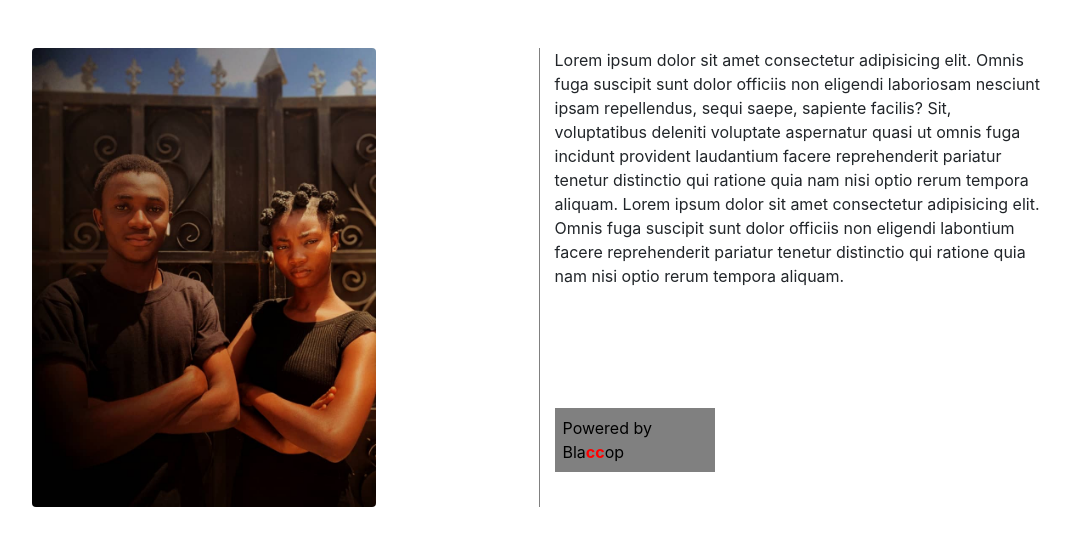
After one commit to Francisop/belllsNote, a Django app: page /about-us/ in a window 1280 px wide. The commit adds this page. Shown: the top 554 px of the page, without its empty margins (101-1172 px from the left). Run offline with Django 3.2, Linux system fonts and the light colour scheme; some libraries are stand-ins or nearby versions.

Commit message:
chore: about us page 75% coomplete

```diff
--- a/note/urls.py
+++ b/note/urls.py
@@ -1,9 +1,10 @@
 from os import name
 from django.urls import path
-from note.views import (Index, NoteView, PrintView)
+from note.views import (AboutUs, Index, NoteView, PrintView)
 
 urlpatterns = [
     path('',Index.as_view(), name='index'),
     path('note/',NoteView.as_view(), name='note'),
     path('print/',PrintView.as_view(), name='print'),
+    path('about-us/',AboutUs.as_view(), name='about-us')
 ]
--- a/note/views.py
+++ b/note/views.py
@@ -7,6 +7,13 @@ from note.models import Note, NoteImage
 
 class Index(View):
     template_name = 'index.html'
+    def get(self, request, *args, **kwargs):
+        return render(request, self.template_name)
+
+
+
+class AboutUs(View):
+    template_name = 'about_us.html'
     def get(self, request, *args, **kwargs):
         return render(request, self.template_name)
 
--- /dev/null
+++ b/templates/about_us.html
@@ -0,0 +1,31 @@
+{% extends 'base.html' %}
+{% load static %}
+
+
+{% block content%}
+
+
+<div class="container">
+    <div class="row p-5">
+        <div class="col">
+            <img src="{% static 'img/pp11.jpg'%}" class="rounded" style="max-width: 70%;" alt="" srcset="">
+        </div>
+
+
+        <div class="col" style="border-left: 1px solid grey;">
+            Lorem ipsum dolor sit amet consectetur adipisicing elit. Omnis fuga suscipit sunt dolor officiis non
+            eligendi laboriosam nesciunt ipsam repellendus, sequi saepe, sapiente facilis? Sit, voluptatibus deleniti
+            voluptate aspernatur quasi ut omnis fuga incidunt provident laudantium facere reprehenderit pariatur tenetur
+            distinctio qui ratione quia nam nisi optio rerum tempora aliquam.
+            Lorem ipsum dolor sit amet consectetur adipisicing elit. Omnis fuga suscipit sunt dolor officiis non
+            eligendi labontium facere reprehenderit pariatur tenetur
+            distinctio qui ratione quia nam nisi optio rerum tempora aliquam.
+            <br><br><br><br><br><br> <div style="background: grey; width: 10rem; color: black;" class="p-2">
+                Powered by Bla<span style=" font-weight: bold; color:red;">cc</span>op
+            </div>
+        </div>
+    </div>
+</div>
+
+
+{% endblock content%}
--- a/templates/index.html
+++ b/templates/index.html
@@ -44,7 +44,7 @@
                     <a class="nav-link" href="https://paystack.com/pay/29i0q26gfo">Pay</a>
                 </li>
                 <li class="nav-item">
-                    <a class="nav-link" href="/">About Us</a>
+                    <a class="nav-link" href="about-us/">About Us</a>
                 </li>
                 <li class="nav-item">
                     <a class="nav-link" href="print/">Print <span class="badge badge-primary">new</span> </a>
```
Also changed, not shown: bellsNote/static/img/pp.jpg (added), bellsNote/static/img/pp11.jpg (added).
